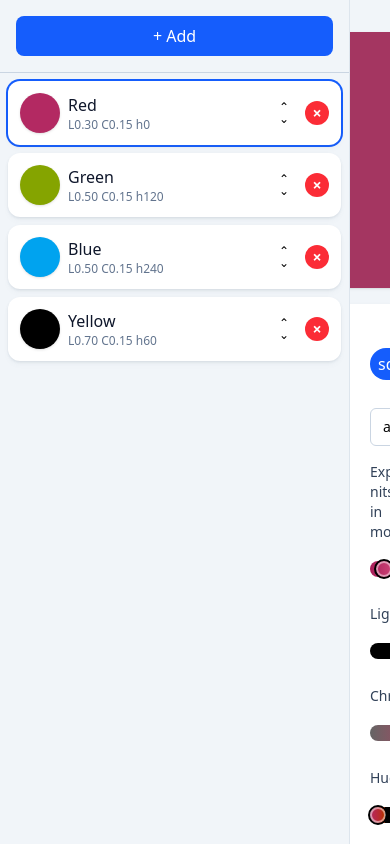
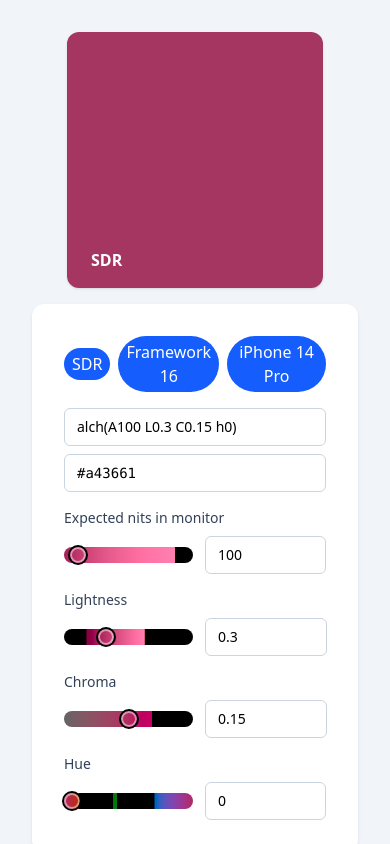
Before and after one commit to Manueljlin/adaptive-lch, a Vue app: page / in a window 390 px wide. Built offline with nearby package versions, Linux system fonts and the light colour scheme.

Commit message:
make responsive again (kinda)

```diff
--- a/src/App.vue
+++ b/src/App.vue
@@ -241,10 +241,11 @@ const palette = computed(() =>
 
 <template>
   <div
-    class="h-dvh w-dvw grid grid-cols-[350px_1fr] bg-slate-100"
+    class="h-dvh w-dvw grid md:grid-cols-[350px_1fr] bg-slate-100"
   >
     <!-- sidebar -->
     <ColorSidebar
+      class="hidden md:flex"
       :color-list-state="colorListState"
       :on-add-color="addColor"
       :on-delete-color="deleteColor"
@@ -303,14 +304,14 @@ const palette = computed(() =>
 
         <!-- sliders -->
         <Card class="flex flex-col gap-4 p-8">
-          <span class="flex justify-between items-center">
+          <span class="flex justify-start items-center gap-2">
             <button
               class="px-2 py-1 bg-blue-600 rounded-full text-white"
               @click="() => {
                 adaptiveLchState.nits = 100
               }"
             >
-              sdr
+              SDR
             </button>
             <button
               class="px-2 py-1 bg-blue-600 rounded-full text-white"
@@ -318,7 +319,7 @@ const palette = computed(() =>
                 adaptiveLchState.nits = 485
               }"
             >
-              fw16
+              Framework 16
             </button>
             <button
               class="px-2 py-1 bg-blue-600 rounded-full text-white"
@@ -326,11 +327,11 @@ const palette = computed(() =>
                 adaptiveLchState.nits = 1600
               }"
             >
-              14 pro
+              iPhone 14 Pro
             </button>
           </span>
 
-          <div class="flex *:flex-1 gap-2">
+          <div class="flex *:flex-1 flex-col sm:flex-row gap-2">
             <input
               type="text"
               v-model="alchInput"
```
